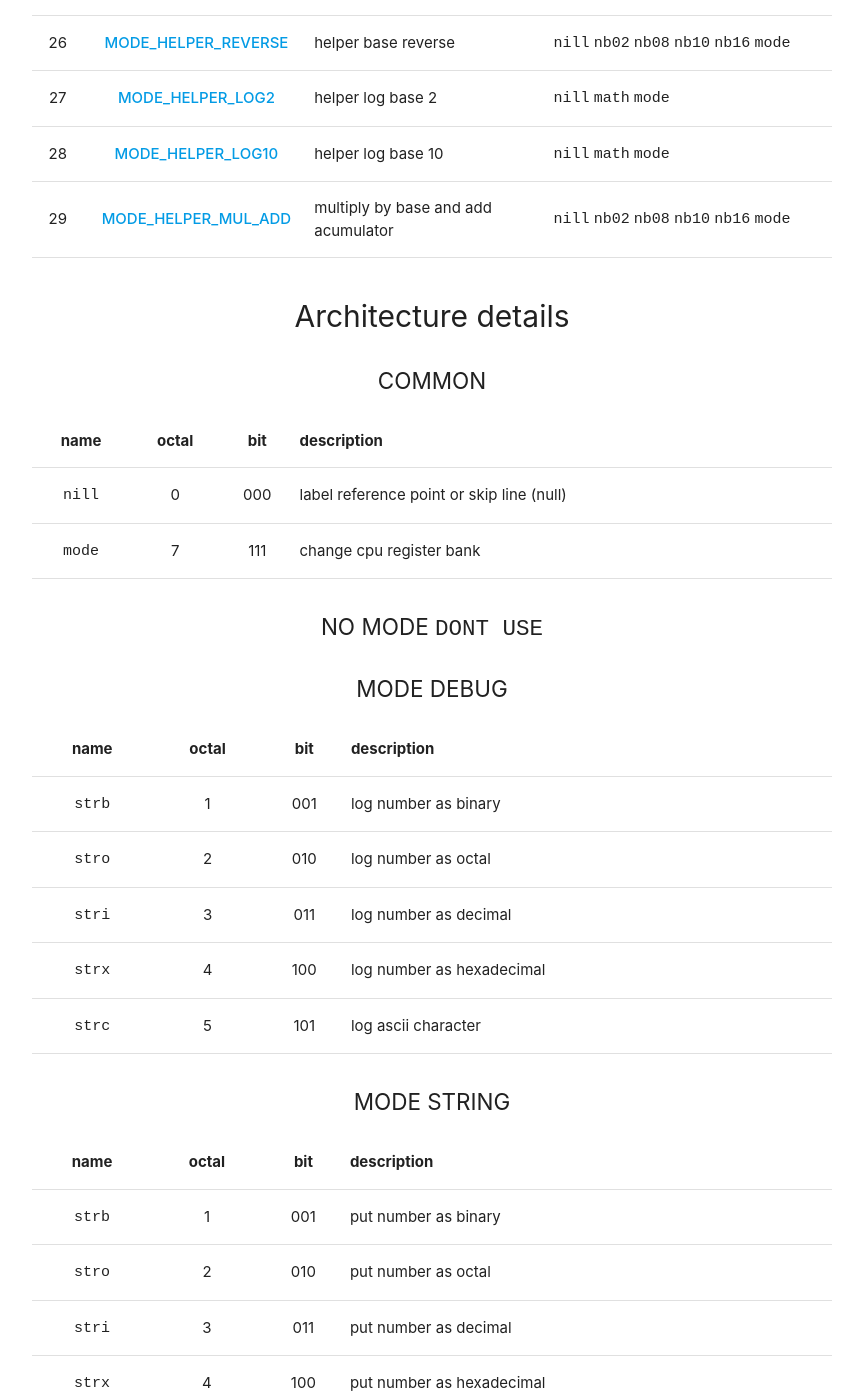
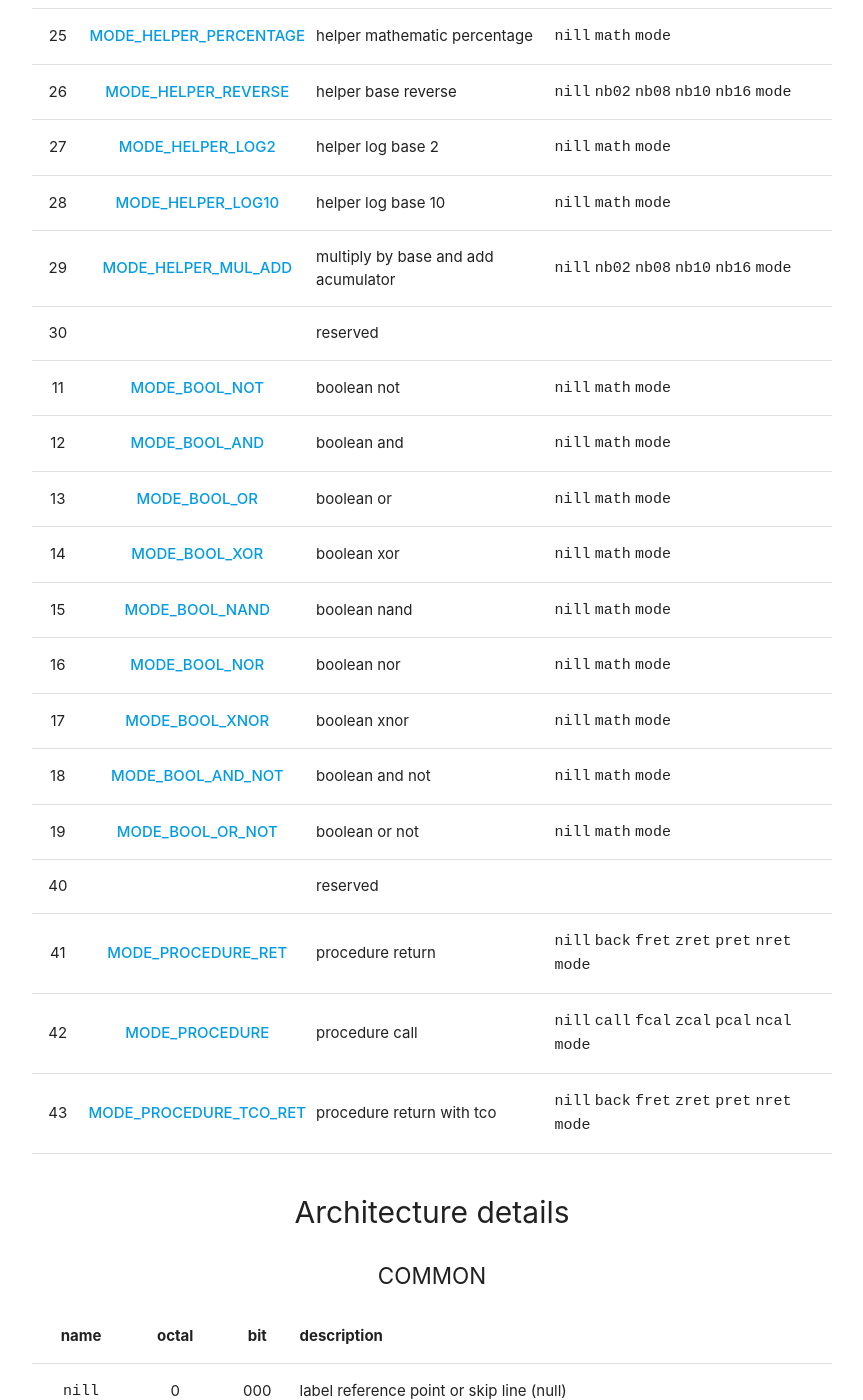
Before and after one commit to RodrigoDornelles/3bc-lang, a Jekyll site: the page built from docs/cheatsheet.md, in a window 1280 px wide and 1400 px high, scrolled down 1833 px. Shown: the whole window, without its empty margins (208-1071 px from the left). Built offline with Jekyll 4.4.1, drawn with Linux system fonts in a browser that asks for light colours; emoji names are drawn with the system emoji font; our own code applies the rules of GitHub Pages for plain Markdown files; a style sheet for code colours, icons or effects is not loaded.

Commit message:
Update cheatsheet.md

```diff
--- a/docs/cheatsheet.md
+++ b/docs/cheatsheet.md
@@ -33,6 +33,20 @@ CheatSheet
 | 27 | **[MODE_HELPER_LOG2](#mode-helper-log-base-2)** | helper log base 2 | `nill` `math` `mode` |
 | 28 | **[MODE_HELPER_LOG10](#mode-helper-log-base-10)** | helper log base 10 | `nill` `math` `mode` |
 | 29 | **[MODE_HELPER_MUL_ADD](#mode-helper-mul-add)** | multiply by base and add acumulator | `nill` `nb02` `nb08` `nb10` `nb16` `mode` |
+| 30 | <br/> | reserved | <br/> |
+| 11 | **[MODE_BOOL_NOT](#mode-bool-not)** | boolean not | `nill` `math` `mode` |
+| 12 | **[MODE_BOOL_AND](#mode-bool-and)** | boolean and | `nill` `math` `mode` |
+| 13 | **[MODE_BOOL_OR](#mode-bool-or)** | boolean or | `nill` `math` `mode` |
+| 14 | **[MODE_BOOL_XOR](#mode-bool-xor)** | boolean xor | `nill` `math` `mode` |
+| 15 | **[MODE_BOOL_NAND](#mode-bool-nand)** | boolean nand  | `nill` `math` `mode` |
+| 16 | **[MODE_BOOL_NOR](#mode-bool-nor)** | boolean nor | `nill` `math` `mode` |
+| 17 | **[MODE_BOOL_XNOR](#mode-bool-xnor)** | boolean xnor | `nill` `math` `mode` |
+| 18 | **[MODE_BOOL_AND_NOT](#mode-bool-and-not)** | boolean and not | `nill` `math` `mode` |
+| 19 | **[MODE_BOOL_OR_NOT](#mode-bool-or-not)** | boolean or not | `nill` `math` `mode` |
+| 40 | <br/> | reserved | <br/> |
+| 41 | **[MODE_PROCEDURE_RET](#mode-procedure-ret)** | procedure return | `nill` `back` `fret` `zret` `pret` `nret` `mode` |
+| 42 | **[MODE_PROCEDURE](#mode-procedure)** | procedure call | `nill` `call` `fcal` `zcal` `pcal` `ncal` `mode` |
+| 43 | **[MODE_PROCEDURE_TCO_RET ](#mode-procedure-tco-ret)** | procedure return with tco | `nill` `back` `fret` `zret` `pret` `nret` `mode` |
 
 # Architecture details  #
 
```
Also changed, not shown: other parts of docs/cheatsheet.md (+2 -2 lines).
